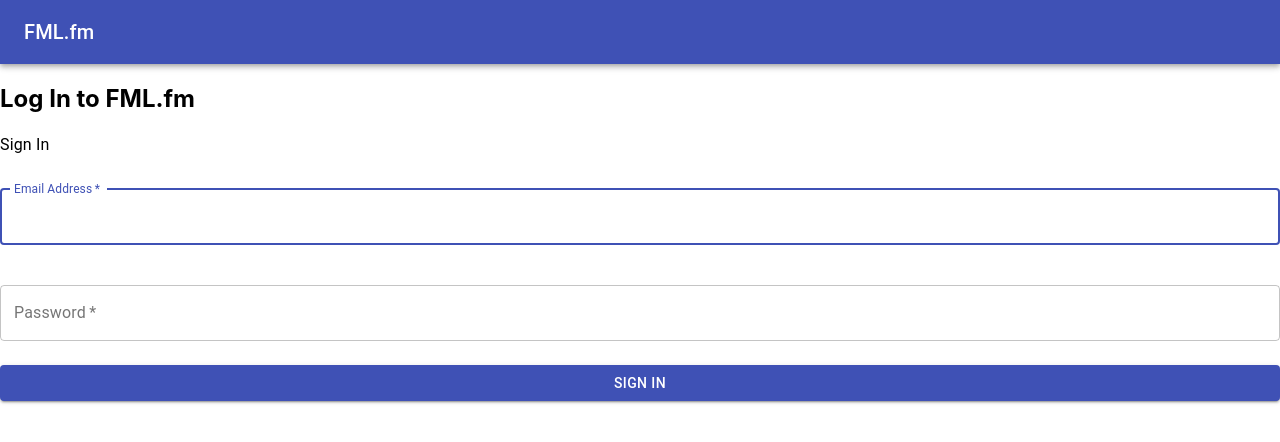
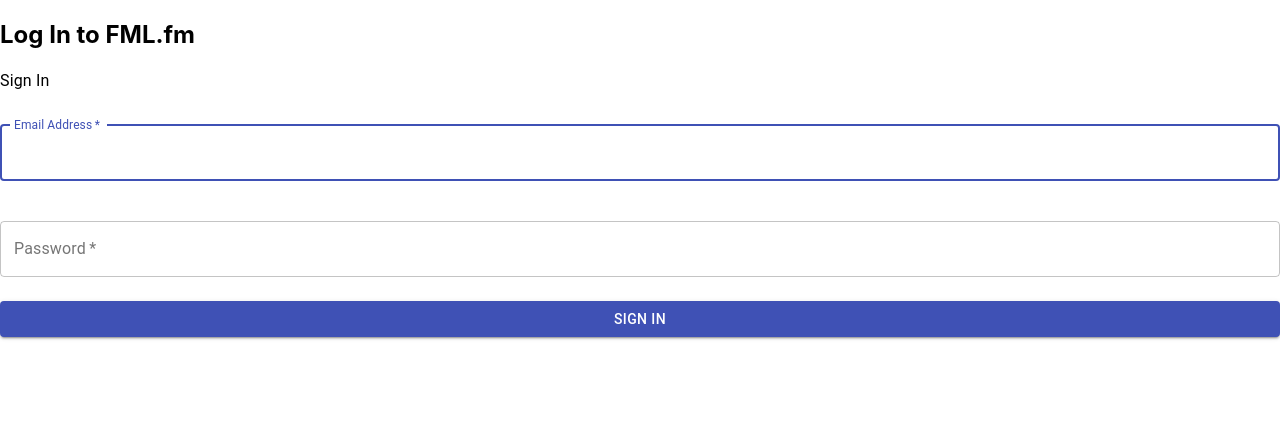
Before and after one commit to jaywiles/411_mymusicapp, a React (Create React App) app: page / in a window 1280 px wide. Shown: the top 442 px of the page. Built offline with nearby package versions, Linux system fonts and the light colour scheme.

Commit message:
added if statement to app file and changes to login

```diff
--- a/src/App.js
+++ b/src/App.js
@@ -6,7 +6,6 @@
 
 
 class App extends Component {
-
   constructor(props) {
 		super(props);
 		this.state = {
@@ -14,22 +13,49 @@
 		}
   }
 
-  render()
-  { return (
-		<div id="container">
+  render() {
+    if (!this.state.loggedIn) {
+      return (
+        <div id="false-container">
+          <section className="login-container">
+            <SignIn />
+          </section>
+        </div>
+      )
+    } else {
+      return (
+        <div id="true-container">
         <header>
           <NavBar />
         </header>
-
-			<section className="login-class">
-				<SignIn />
-			</section>
 
         {/* <section className="">
           <Dashboard />
         </section> */}
       </div>
-	)}
+      )
+    }
+  }
 }
 
 export default App;
+
+
+
+
+  // {
+  // return (
+	// 	<div id="container">
+	// 		<header>
+	// 			<NavBar />
+	// 		</header>
+
+	// 		<section className="login-class">
+	// 			<SignIn />
+	// 		</section>
+
+	// 		{/* <section className="">
+	// 			<Dashboard />
+	// 		</section> */}
+	// 	</div>
+	// )}
--- a/src/components/SignIn.js
+++ b/src/components/SignIn.js
@@ -2,17 +2,6 @@
 import {Button, TextField, Typography} from '@material-ui/core';
 
 class SignIn extends Component {
-  state = {
-    loggedIn: false,
-    // need items here...
-  }
-
-  // isLoggedIn() {
-  //   if (this.loggedIn) {
-  //     console.log('hello world')
-  //   }
-  // }
-
   render() {
     return (
       // <div>NavBar</div>
@@ -56,8 +45,6 @@
       </div>
     )
   }
-
-
 }
 
 export default SignIn;
```
Lines whose indentation alone changed are shown as unchanged.
